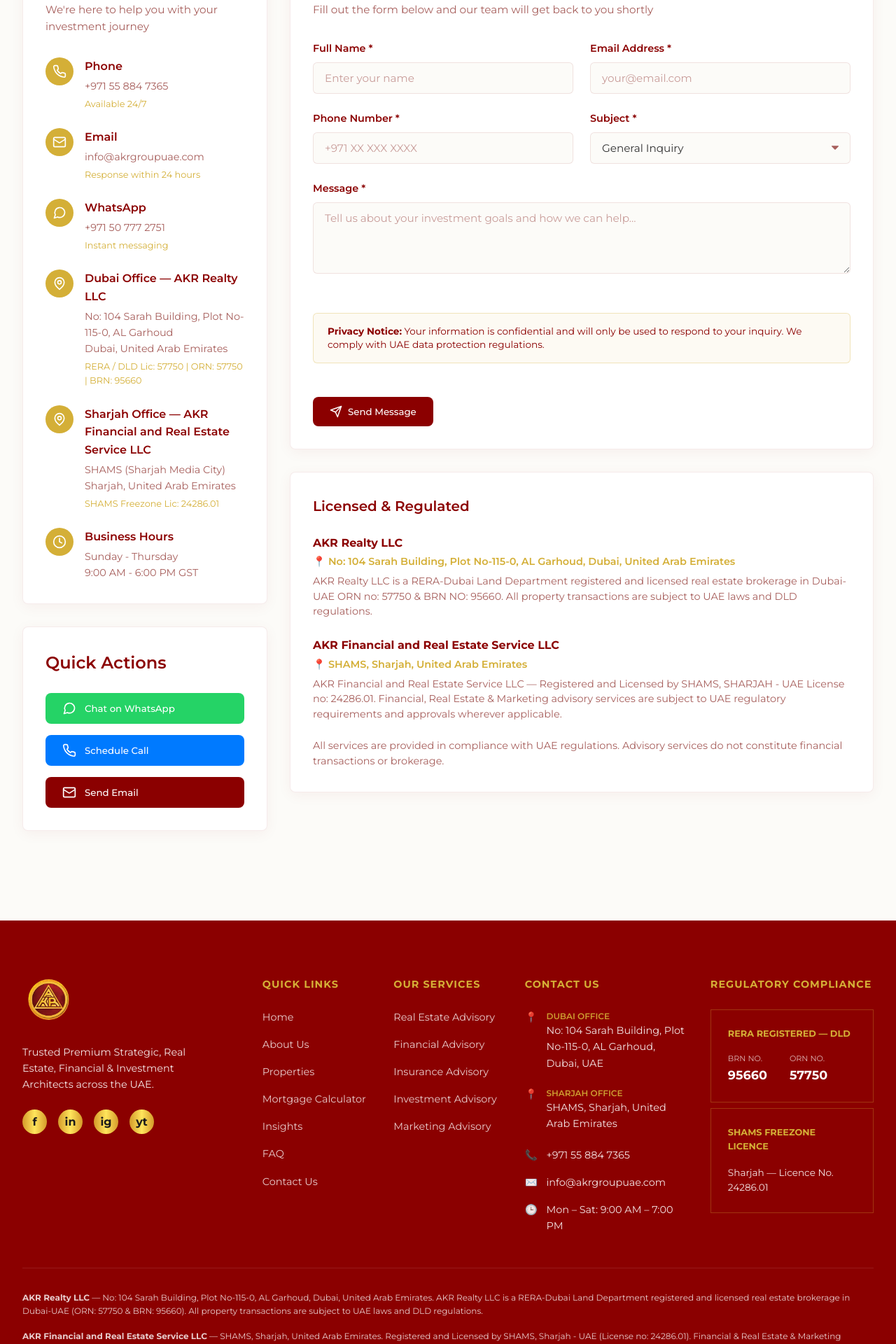
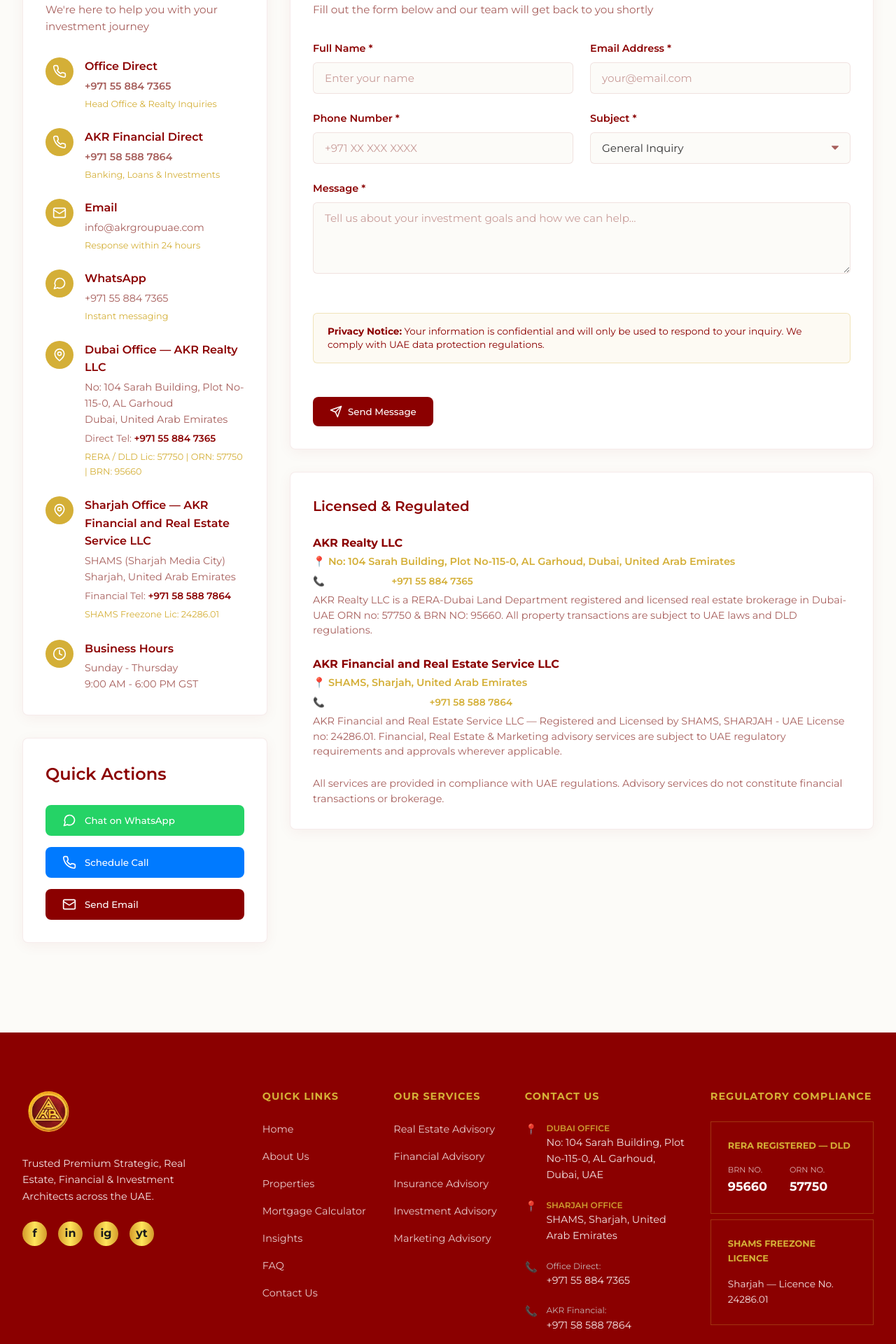
Before and after one commit to tharunkarthik10/akr, a Next.js app: page /contact in a window 1280 px wide. Shown: the part 380-2300 px from the top of the page at 70% size. Built offline with nearby package versions, Linux system fonts and the light colour scheme; no server answers; a web font is replaced by a local one.

Commit message:
feat: add Office Direct (+971558847365) and AKR Financial (+971585887864) phone numbers across corresponding pages

```diff
--- a/src/app/contact/page.tsx
+++ b/src/app/contact/page.tsx
@@ -64,9 +64,20 @@ export default function Contact() {
                   <PhoneIcon />
                 </div>
                 <div className="contact-info-content">
-                  <h3>Phone</h3>
-                  <p>+971 55 884 7365</p>
-                  <span className="highlight">Available 24/7</span>
+                  <h3>Office Direct</h3>
+                  <p><a href="tel:+971558847365" style={{ color: 'inherit', textDecoration: 'none', fontWeight: 600 }}>+971 55 884 7365</a></p>
+                  <span className="highlight">Head Office &amp; Realty Inquiries</span>
+                </div>
+              </div>
+
+              <div className="contact-info-item">
+                <div className="contact-icon-wrapper">
+                  <PhoneIcon />
+                </div>
+                <div className="contact-info-content">
+                  <h3>AKR Financial Direct</h3>
+                  <p><a href="tel:+971585887864" style={{ color: 'inherit', textDecoration: 'none', fontWeight: 600 }}>+971 58 588 7864</a></p>
+                  <span className="highlight">Banking, Loans &amp; Investments</span>
                 </div>
               </div>
 
@@ -76,7 +87,7 @@ export default function Contact() {
                 </div>
                 <div className="contact-info-content">
                   <h3>Email</h3>
-                  <p>info@akrgroupuae.com</p>
+                  <p><a href="mailto:info@akrgroupuae.com" style={{ color: 'inherit', textDecoration: 'none' }}>info@akrgroupuae.com</a></p>
                   <span className="highlight">Response within 24 hours</span>
                 </div>
               </div>
@@ -87,7 +98,7 @@ export default function Contact() {
                 </div>
                 <div className="contact-info-content">
                   <h3>WhatsApp</h3>
-                  <p>+971 50 777 2751</p>
+                  <p><a href="https://wa.me/971558847365" target="_blank" rel="noopener noreferrer" style={{ color: 'inherit', textDecoration: 'none' }}>+971 55 884 7365</a></p>
                   <span className="highlight">Instant messaging</span>
                 </div>
               </div>
@@ -100,7 +111,8 @@ export default function Contact() {
                   <h3>Dubai Office — AKR Realty LLC</h3>
                   <p>No: 104 Sarah Building, Plot No-115-0, AL Garhoud</p>
                   <p>Dubai, United Arab Emirates</p>
-                  <span className="highlight">RERA / DLD Lic: 57750 | ORN: 57750 | BRN: 95660</span>
+                  <p style={{ marginTop: '0.3rem', fontSize: '0.85rem' }}>Direct Tel: <a href="tel:+971558847365" style={{ color: 'var(--primary-red)', fontWeight: 600, textDecoration: 'none' }}>+971 55 884 7365</a></p>
+                  <span className="highlight" style={{ marginTop: '0.35rem', display: 'inline-block' }}>RERA / DLD Lic: 57750 | ORN: 57750 | BRN: 95660</span>
                 </div>
               </div>
 
@@ -112,7 +124,8 @@ export default function Contact() {
                   <h3>Sharjah Office — AKR Financial and Real Estate Service LLC</h3>
                   <p>SHAMS (Sharjah Media City)</p>
                   <p>Sharjah, United Arab Emirates</p>
-                  <span className="highlight">SHAMS Freezone Lic: 24286.01</span>
+                  <p style={{ marginTop: '0.3rem', fontSize: '0.85rem' }}>Financial Tel: <a href="tel:+971585887864" style={{ color: 'var(--primary-red)', fontWeight: 600, textDecoration: 'none' }}>+971 58 588 7864</a></p>
+                  <span className="highlight" style={{ marginTop: '0.35rem', display: 'inline-block' }}>SHAMS Freezone Lic: 24286.01</span>
                 </div>
               </div>
 
@@ -204,6 +217,9 @@ export default function Contact() {
               <p style={{ fontWeight: 600, color: 'var(--accent-gold)', marginBottom: '0.4rem' }}>
                 📍 No: 104 Sarah Building, Plot No-115-0, AL Garhoud, Dubai, United Arab Emirates
               </p>
+              <p style={{ fontSize: '0.85rem', color: '#ffffff', marginBottom: '0.4rem' }}>
+                📞 Office Direct: <a href="tel:+971558847365" style={{ color: 'var(--accent-gold)', fontWeight: 600, textDecoration: 'none' }}>+971 55 884 7365</a>
+              </p>
               <p>AKR Realty LLC is a RERA-Dubai Land Department registered and licensed real estate brokerage in Dubai-UAE ORN no: 57750 & BRN NO: 95660. All property transactions are subject to UAE laws and DLD regulations.</p>
             </div>
 
@@ -211,6 +227,9 @@ export default function Contact() {
               <h3>AKR Financial and Real Estate Service LLC</h3>
               <p style={{ fontWeight: 600, color: 'var(--accent-gold)', marginBottom: '0.4rem' }}>
                 📍 SHAMS, Sharjah, United Arab Emirates
+              </p>
+              <p style={{ fontSize: '0.85rem', color: '#ffffff', marginBottom: '0.4rem' }}>
+                📞 AKR Financial Direct: <a href="tel:+971585887864" style={{ color: 'var(--accent-gold)', fontWeight: 600, textDecoration: 'none' }}>+971 58 588 7864</a>
               </p>
               <p>AKR Financial and Real Estate Service LLC — Registered and Licensed by SHAMS, SHARJAH - UAE License no: 24286.01. Financial, Real Estate & Marketing advisory services are subject to UAE regulatory requirements and approvals wherever applicable.</p>
             </div>
--- a/src/components/Footer.tsx
+++ b/src/components/Footer.tsx
@@ -71,7 +71,17 @@ export default function Footer() {
               </li>
               <li style={{ marginTop: '0.35rem' }}>
                 <span className="contact-icon">📞</span>
-                +971 55 884 7365
+                <div>
+                  <span style={{ fontSize: '0.75rem', color: '#ccc', display: 'block' }}>Office Direct:</span>
+                  <a href="tel:+971558847365" style={{ color: '#ffffff', textDecoration: 'none' }}>+971 55 884 7365</a>
+                </div>
+              </li>
+              <li style={{ marginTop: '0.35rem' }}>
+                <span className="contact-icon">📞</span>
+                <div>
+                  <span style={{ fontSize: '0.75rem', color: '#ccc', display: 'block' }}>AKR Financial:</span>
+                  <a href="tel:+971585887864" style={{ color: '#ffffff', textDecoration: 'none' }}>+971 58 588 7864</a>
+                </div>
               </li>
               <li>
                 <span className="contact-icon">✉️</span>
--- a/src/components/calculator/ModernChildEducationCalculator.tsx
+++ b/src/components/calculator/ModernChildEducationCalculator.tsx
@@ -160,11 +160,11 @@ export default function ModernChildEducationCalculator({ onShowLeadCapture }: Pr
             </button>
 
             <div className="calc-exact-sub-actions">
-              <a href="tel:+971558847365" className="btn-exact-sub">
+              <a href="tel:+971585887864" className="btn-exact-sub">
                 <svg width="16" height="16" viewBox="0 0 24 24" fill="none" stroke="currentColor" strokeWidth="2" strokeLinecap="round" strokeLinejoin="round">
                   <path d="M22 16.92v3a2 2 0 0 1-2.18 2 19.79 19.79 0 0 1-8.63-3.07 19.5 19.5 0 0 1-6-6 19.79 19.79 0 0 1-3.07-8.67A2 2 0 0 1 4.11 2h3a2 2 0 0 1 2 1.72 12.84 12.84 0 0 0 .7 2.81 2 2 0 0 1-.45 2.11L8.09 9.91a16 16 0 0 0 6 6l1.27-1.27a2 2 0 0 1 2.11-.45 12.84 12.84 0 0 0 2.81.7A2 2 0 0 1 22 16.92z"></path>
                 </svg>
-                Call Advisor
+                Call Financial Advisor
               </a>
               <a href="mailto:info@akrgroupuae.com" className="btn-exact-sub">
                 <svg width="16" height="16" viewBox="0 0 24 24" fill="none" stroke="currentColor" strokeWidth="2" strokeLinecap="round" strokeLinejoin="round">
--- a/src/components/calculator/ModernMutualFundCalculator.tsx
+++ b/src/components/calculator/ModernMutualFundCalculator.tsx
@@ -193,11 +193,11 @@ export default function ModernMutualFundCalculator({ onShowLeadCapture }: Props)
             </button>
 
             <div className="calc-exact-sub-actions">
-              <a href="tel:+971558847365" className="btn-exact-sub">
+              <a href="tel:+971585887864" className="btn-exact-sub">
                 <svg width="16" height="16" viewBox="0 0 24 24" fill="none" stroke="currentColor" strokeWidth="2" strokeLinecap="round" strokeLinejoin="round">
                   <path d="M22 16.92v3a2 2 0 0 1-2.18 2 19.79 19.79 0 0 1-8.63-3.07 19.5 19.5 0 0 1-6-6 19.79 19.79 0 0 1-3.07-8.67A2 2 0 0 1 4.11 2h3a2 2 0 0 1 2 1.72 12.84 12.84 0 0 0 .7 2.81 2 2 0 0 1-.45 2.11L8.09 9.91a16 16 0 0 0 6 6l1.27-1.27a2 2 0 0 1 2.11-.45 12.84 12.84 0 0 0 2.81.7A2 2 0 0 1 22 16.92z"></path>
                 </svg>
-                Call Advisor
+                Call Financial Advisor
               </a>
               <a href="mailto:info@akrgroupuae.com" className="btn-exact-sub">
                 <svg width="16" height="16" viewBox="0 0 24 24" fill="none" stroke="currentColor" strokeWidth="2" strokeLinecap="round" strokeLinejoin="round">
--- a/src/components/calculator/ModernRetirementCalculator.tsx
+++ b/src/components/calculator/ModernRetirementCalculator.tsx
@@ -174,11 +174,11 @@ export default function ModernRetirementCalculator({ onShowLeadCapture }: Props)
             </button>
 
             <div className="calc-exact-sub-actions">
-              <a href="tel:+971558847365" className="btn-exact-sub">
+              <a href="tel:+971585887864" className="btn-exact-sub">
                 <svg width="16" height="16" viewBox="0 0 24 24" fill="none" stroke="currentColor" strokeWidth="2" strokeLinecap="round" strokeLinejoin="round">
                   <path d="M22 16.92v3a2 2 0 0 1-2.18 2 19.79 19.79 0 0 1-8.63-3.07 19.5 19.5 0 0 1-6-6 19.79 19.79 0 0 1-3.07-8.67A2 2 0 0 1 4.11 2h3a2 2 0 0 1 2 1.72 12.84 12.84 0 0 0 .7 2.81 2 2 0 0 1-.45 2.11L8.09 9.91a16 16 0 0 0 6 6l1.27-1.27a2 2 0 0 1 2.11-.45 12.84 12.84 0 0 0 2.81.7A2 2 0 0 1 22 16.92z"></path>
                 </svg>
-                Call Advisor
+                Call Financial Advisor
               </a>
               <a href="mailto:info@akrgroupuae.com" className="btn-exact-sub">
                 <svg width="16" height="16" viewBox="0 0 24 24" fill="none" stroke="currentColor" strokeWidth="2" strokeLinecap="round" strokeLinejoin="round">
```
Also changed, not shown: src/app/about/page.tsx (+8 -2 lines), src/app/financial/page.tsx (+8 -1 lines), src/app/realty/page.tsx (+8 -1 lines).
